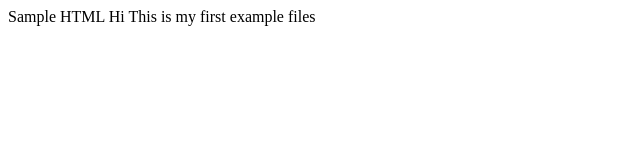
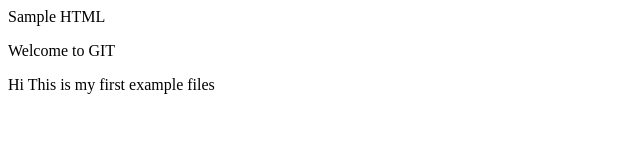
Before and after one commit to rsargunam/TestGITRopo, a plain HTML site: page index.html in a window 1280 px wide. Shown: the whole page, without its empty margins (0-640 px from the left). Drawn offline with Linux system fonts and the light colour scheme.

Commit message:
New changes added

```diff
--- a/index.html
+++ b/index.html
@@ -1,4 +1,5 @@
 <html>
 <head>Sample HTML</head>
+<p>Welcome to GIT</p>
 <body>Hi This is my first example files</body>
 </html>
```
